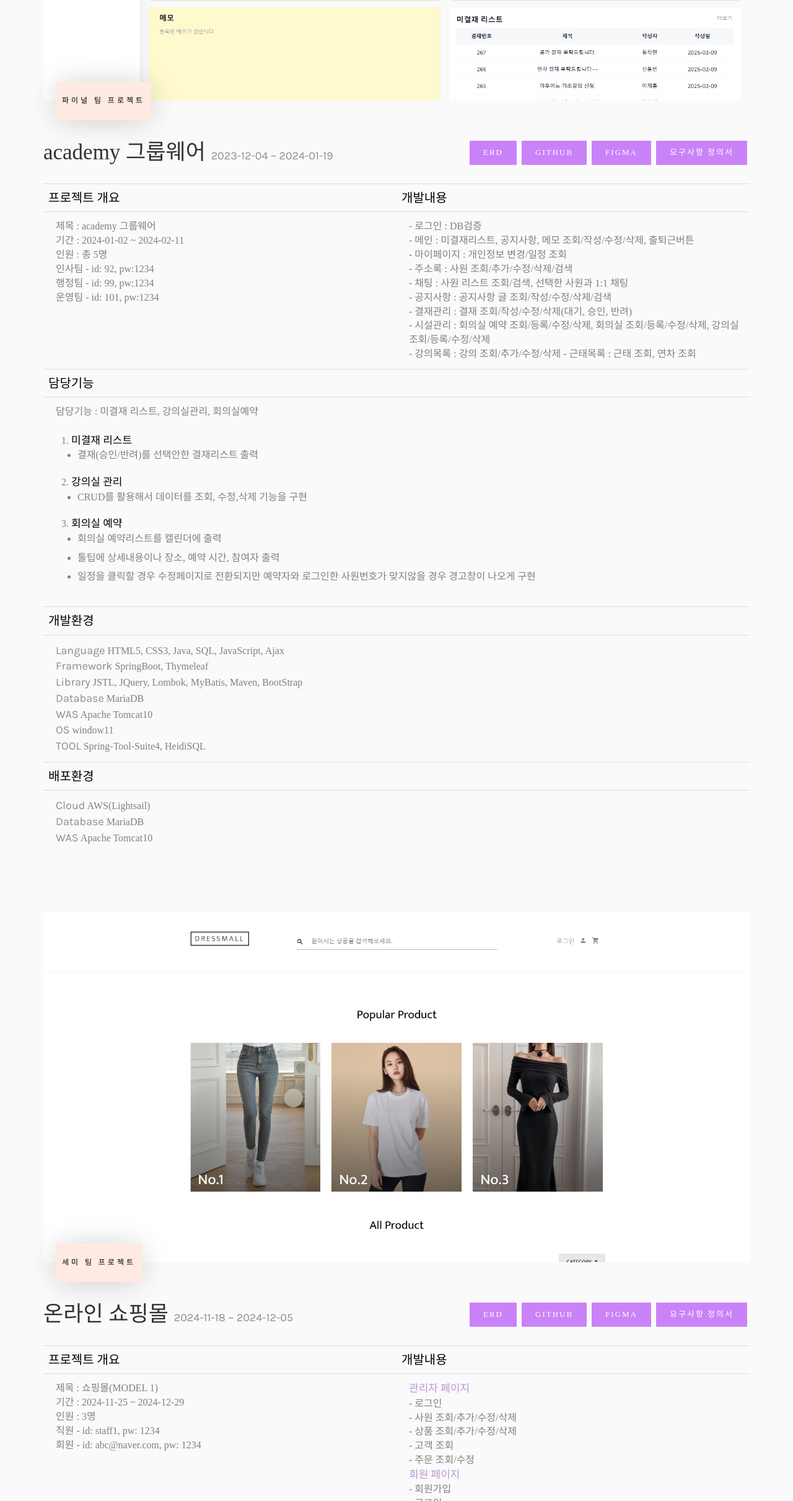
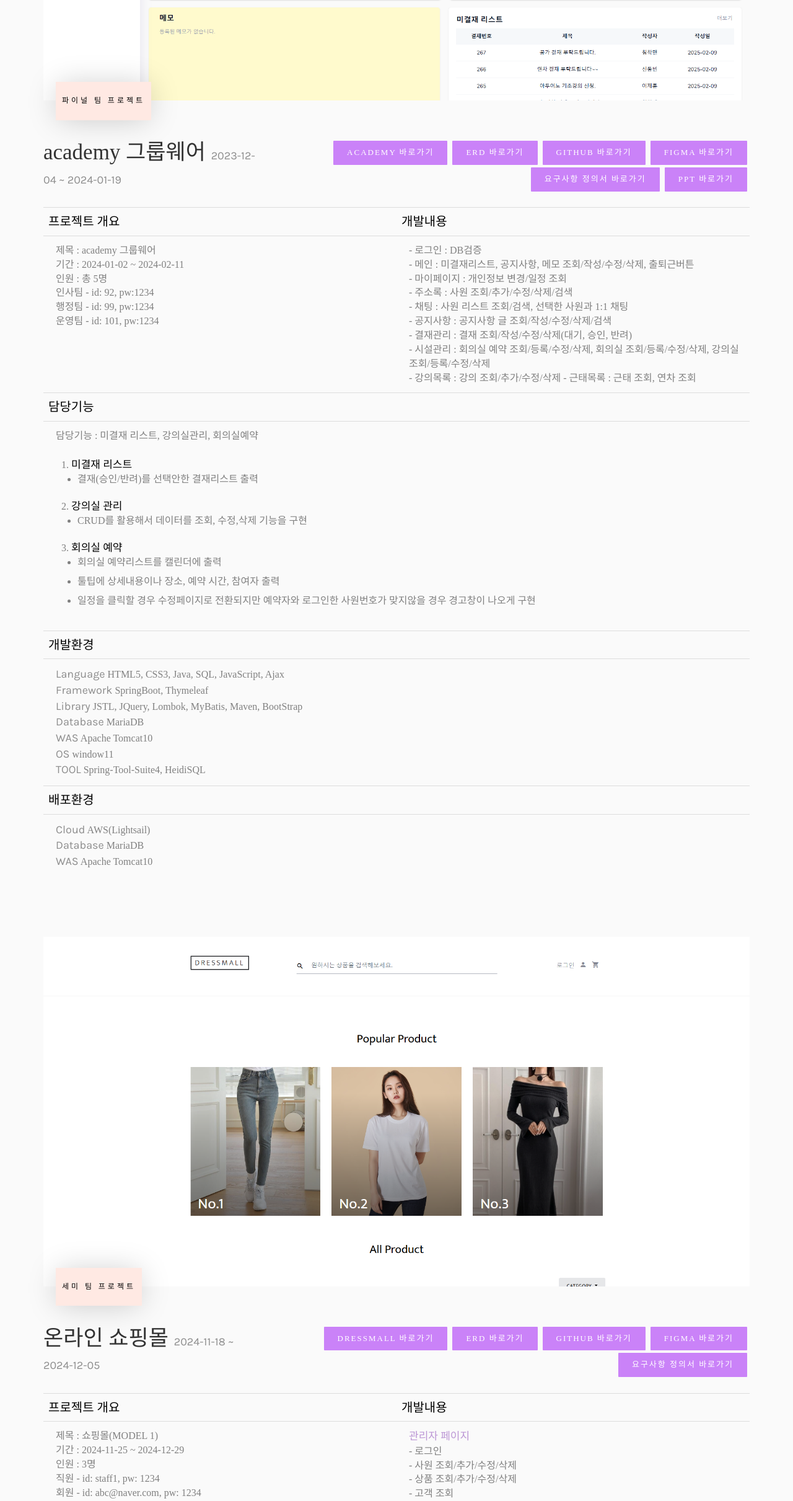
Before and after one commit to Hyuns99/Hyuns99.github.io, a plain HTML site: page index.html in a window 1280 px wide. Shown: the part 4258-6679 px from the top of the page at 62% size. Drawn offline with nearby package versions, Linux system fonts and the light colour scheme; a script that the page names is missing; a web font is replaced by a local one.

Commit message:
링크 버튼 수정

```diff
--- a/index.html
+++ b/index.html
@@ -364,12 +364,14 @@
 												</h3>
 											</div>
 											<div style="text-align: end;">
-												<a href="images/academy_ERD.png" target="_blank" class="btn btn-primary">ERD</a>
-												<a href="https://github.com/gd86-academy/academy" target="_blank" class="btn btn-primary">Github</a>
+												<a href="http://43.203.2.245/academy/login" target="_blank" class="btn btn-primary">academy 바로가기</a>
+												<a href="images/academy_ERD.png" target="_blank" class="btn btn-primary">ERD 바로가기</a>
+												<a href="https://github.com/gd86-academy/academy" target="_blank" class="btn btn-primary">Github 바로가기</a>
 												<a href="https://www.figma.com/proto/Vc4psYCSXfQMj57Ji53wMM/figma?node-id=3498-21118&p=f&t=wKnvpFiPj6dzkmVN-0&scaling=scale-down-width&content-scaling=fixed&page-id=0%3A1&starting-point-node-id=3498%3A21118" target="_blank" class="btn btn-primary">
-													Figma
+													Figma 바로가기
 												</a>
-												<a href="https://docs.google.com/spreadsheets/d/1TFGHXgTHKRkT5B8ufzv-7dTCbjtDNTQ7VarB5krVfHc/edit?gid=414122424#gid=414122424" target="_blank" class="btn btn-primary">요구사항 정의서</a>
+												<a href="https://docs.google.com/spreadsheets/d/1TFGHXgTHKRkT5B8ufzv-7dTCbjtDNTQ7VarB5krVfHc/edit?gid=414122424#gid=414122424" target="_blank" class="btn btn-primary">요구사항 정의서 바로가기</a>
+												<a href="images/final.pptx" target="_blank" class="btn btn-primary">PPT 바로가기</a>
 											</div>
 										</div>
 
@@ -479,12 +481,13 @@
 												</h3>
 											</div>
 											<div style="text-align: end;">
-												<a href="images/mall_ERD.png" target="_blank" class="btn btn-primary">ERD</a>
-												<a href="https://github.com/dressmall/dressmall" target="_blank" class="btn btn-primary">Github</a>
+												<a href="http://43.203.2.245/dressmall/off/customer/main" target="_blank" class="btn btn-primary">dressmall 바로가기</a>
+												<a href="images/mall_ERD.png" target="_blank" class="btn btn-primary">ERD 바로가기</a>
+												<a href="https://github.com/dressmall/dressmall" target="_blank" class="btn btn-primary">Github 바로가기</a>
 												<a href="https://www.figma.com/proto/pJs7J0gCQTbmNr6rvIiY7r/mall?node-id=2-2&p=f&t=IP0nrfE8uCRWFJgE-0&scaling=scale-down-width&content-scaling=fixed&page-id=0%3A1&starting-point-node-id=2%3A2" target="_blank" class="btn btn-primary">
-													Figma
+													Figma 바로가기
 												</a>
-												<a href="https://docs.google.com/spreadsheets/d/1xnuczbTNNffsd5md1vO8rszntUMg5dZtpbzQZoLez1A/edit?gid=0#gid=0" target="_blank" class="btn btn-primary">요구사항 정의서</a>
+												<a href="https://docs.google.com/spreadsheets/d/1xnuczbTNNffsd5md1vO8rszntUMg5dZtpbzQZoLez1A/edit?gid=0#gid=0" target="_blank" class="btn btn-primary">요구사항 정의서 바로가기</a>
 											</div>
 										</div>
 										<div>
```
Also changed, not shown: 1 other file.
